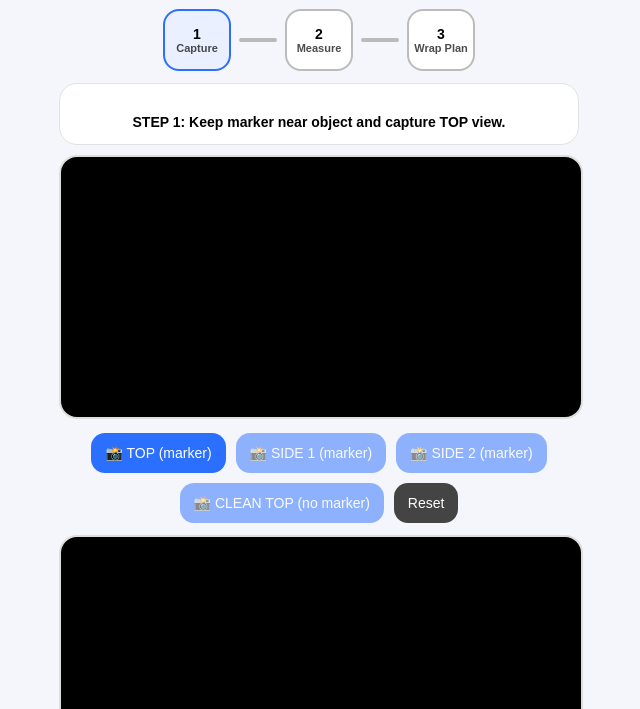
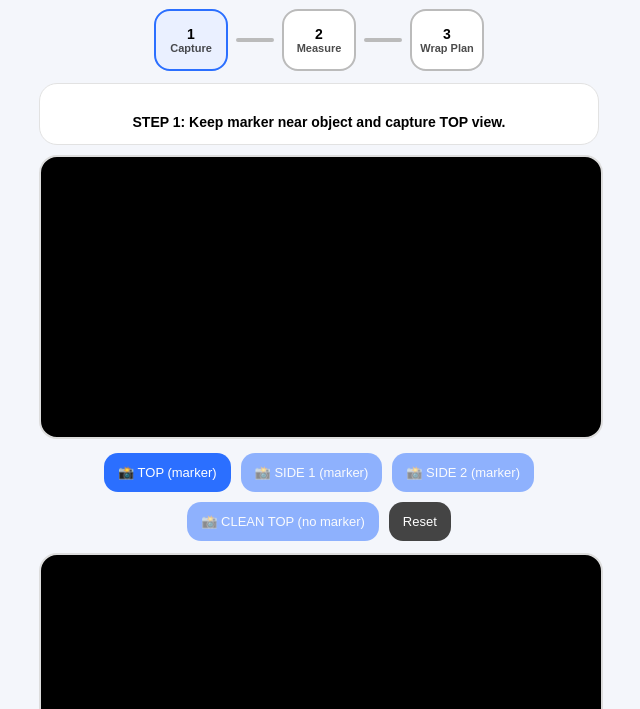
Before and after one commit to Aditya121327/object-measure-app, a plain HTML site: page index.html in a window 1280 px wide. Shown: the part 91-800 px from the top of the page, without its empty margins (321-961 px from the left). Drawn offline with Linux system fonts and the light colour scheme.

Commit message:
Update style.css

```diff
--- a/style.css
+++ b/style.css
@@ -6,7 +6,7 @@ body {
 }
 
 .app {
-  max-width: 520px;
+  max-width: 560px;
   margin: auto;
   padding: 14px;
 }
@@ -76,7 +76,7 @@ button {
   padding: 12px 14px;
   border: none;
   border-radius: 14px;
-  font-size: 14px;
+  font-size: 13px;
   background: #2b6fff;
   color: white;
   cursor: pointer;
@@ -158,7 +158,7 @@ select {
 }
 
 .step {
-  width: 64px;
+  width: 70px;
   height: 58px;
   border-radius: 16px;
   border: 2px solid #bbb;
```
